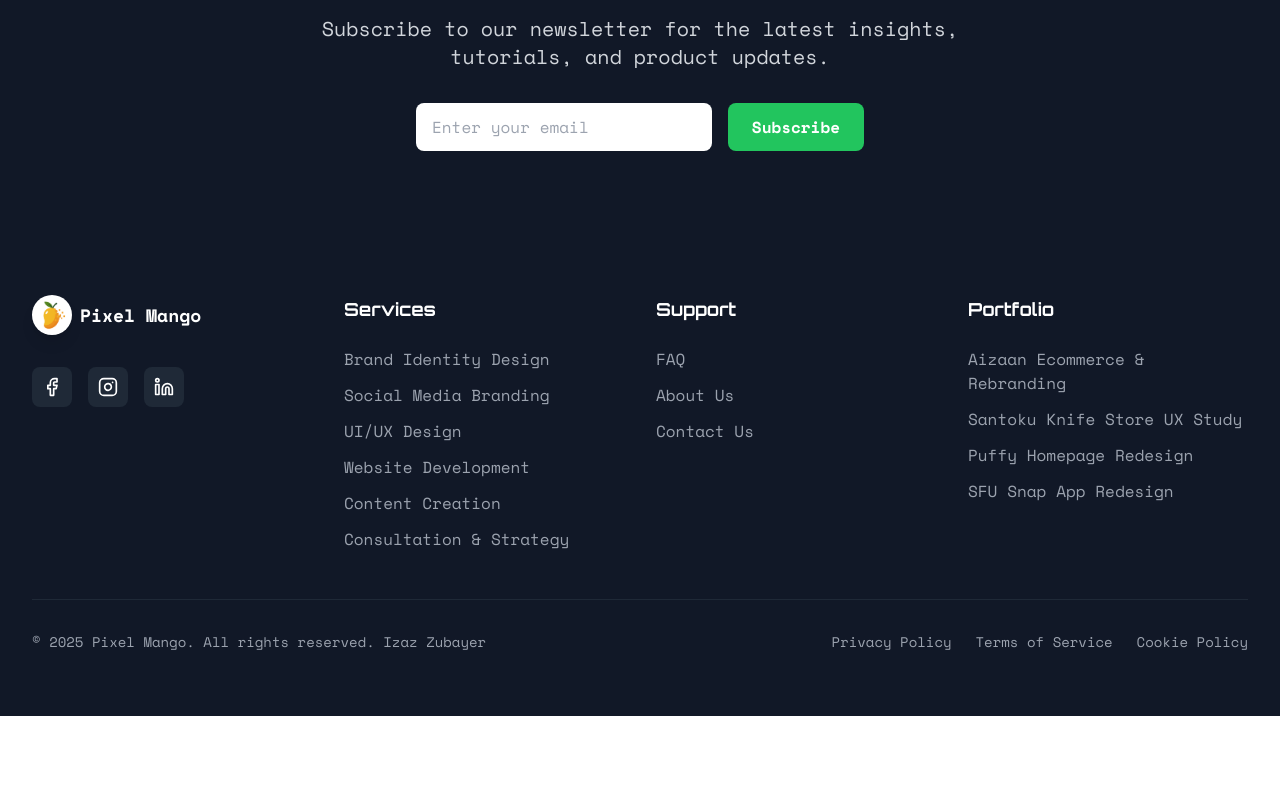
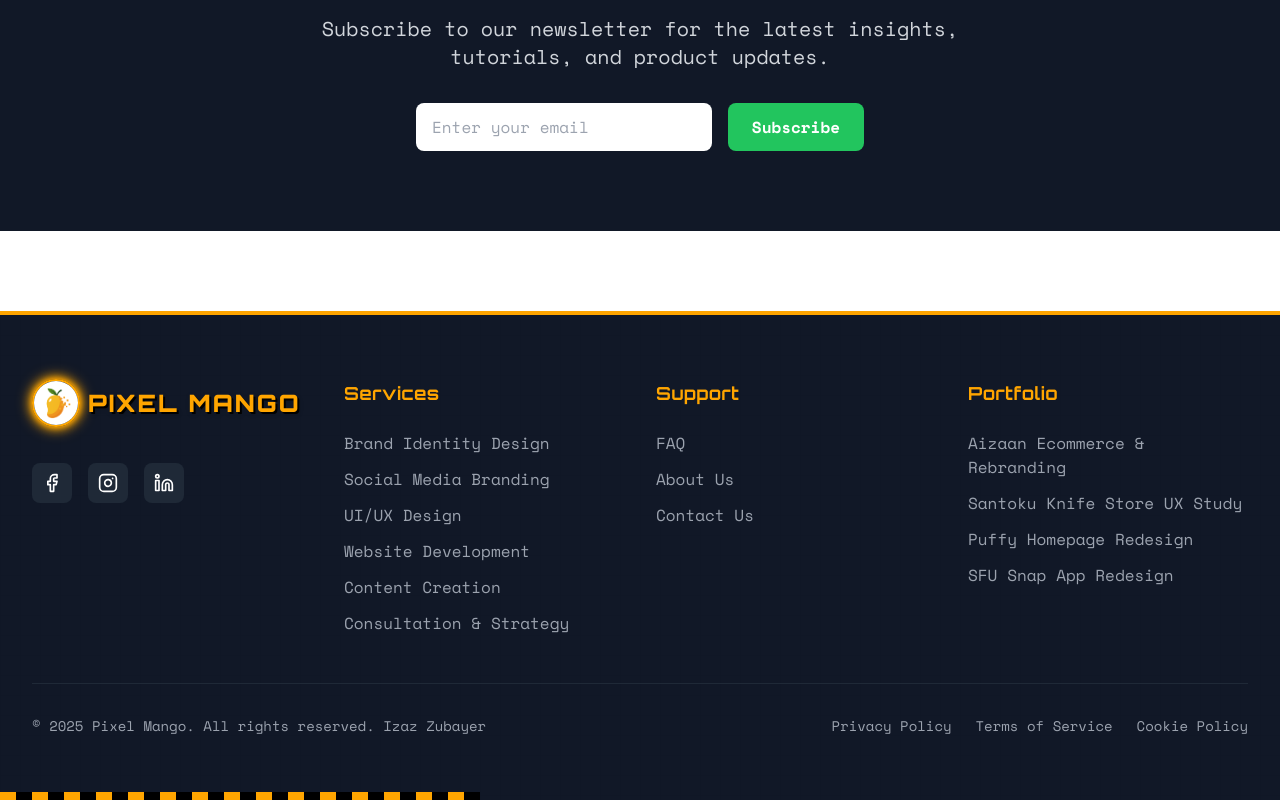
Before and after one commit to Izazzubayer/Updated-PM-Site, a React (Vite) app: page /blog in a window 1280 px wide. Shown: the part 1280-2080 px from the top of the page. Before the commit the page ends 1996 px from the top, so only its background shows below. Built offline with nearby package versions, Linux system fonts and the light colour scheme; a web font is replaced by a local one.

Commit message:
Refactor: Footer and hover styling updates
- Revamped the footer area to match the website's design, including pixelated background and hover effect fixes.
- Nested portfolio items in the navigation bar.
- Fixed global hover color overlapping issue.

```diff
--- a/src/components/Footer.tsx
+++ b/src/components/Footer.tsx
@@ -5,18 +5,32 @@ import { Link } from 'react-router-dom';
 
 const Footer = () => {
   return (
-    <footer className="bg-gray-900 dark:bg-gray-950 text-white">
-      <div className="max-w-7xl mx-auto px-4 sm:px-6 lg:px-8 py-16">
+    <footer className="relative bg-gray-900 text-white overflow-hidden border-t-4 border-mango-500 mt-20">
+      {/* Pixel Grid Overlay */}
+      <div className="absolute inset-0 z-0 pixel-grid pointer-events-none opacity-30" />
+      {/* Pixel Bottom Edge */}
+      <div className="absolute bottom-0 left-0 w-full flex z-10">
+        {Array.from({ length: 30 }).map((_, i) => (
+          <div
+            key={i}
+            className="h-2 w-4"
+            style={{
+              background: i % 2 === 0 ? '#FFA500' : '#000',
+            }}
+          />
+        ))}
+      </div>
+      <div className="max-w-7xl mx-auto px-4 sm:px-6 lg:px-8 py-16 relative z-10">
         <div className="grid md:grid-cols-2 lg:grid-cols-4 gap-8">
-          {/* Logo and Socials */}
-          <div className="lg:col-span-1 space-y-6 flex flex-col">
-            <Link to="/" className="flex items-center space-x-2 mb-2">
+          {/* Logo + Socials */}
+          <div className="lg:col-span-1 flex flex-col items-start space-y-6">
+            <Link to="/" className="flex items-center space-x-2 mb-3">
               <img
                 src="/lovable-uploads/59e78e85-cc0a-4c41-8037-5153fb6fd80c.png"
                 alt="Pixel Mango Logo"
-                className="w-10 h-10 rounded-full shadow-lg"
+                className="w-12 h-12 rounded-full shadow-lg border-2 border-mango-500 animate-pixel-glow"
               />
-              <span className="text-lg font-semibold">Pixel Mango</span>
+              <span className="text-2xl font-pixel text-mango-500 pixel-text drop-shadow">Pixel Mango</span>
             </Link>
             <div className="flex space-x-4 mt-2">
               <a
@@ -24,101 +38,97 @@ const Footer = () => {
                 target="_blank"
                 rel="noopener noreferrer"
                 aria-label="Facebook"
-                className="w-10 h-10 bg-gray-800 dark:bg-gray-900 rounded-lg flex items-center justify-center hover:bg-green-500 transition-colors"
+                className="group w-10 h-10 bg-gray-800 rounded-lg flex items-center justify-center transition-all border-2 border-transparent hover:border-mango-500 hover:shadow-xl"
               >
-                <Facebook className="w-5 h-5" />
+                <Facebook className="w-5 h-5 text-white group-hover:text-mango-500 transition-colors" />
               </a>
               <a
                 href="https://www.instagram.com/pixelmango.studio/"
                 target="_blank"
                 rel="noopener noreferrer"
                 aria-label="Instagram"
-                className="w-10 h-10 bg-gray-800 dark:bg-gray-900 rounded-lg flex items-center justify-center hover:bg-green-500 transition-colors"
+                className="group w-10 h-10 bg-gray-800 rounded-lg flex items-center justify-center transition-all border-2 border-transparent hover:border-mango-500 hover:shadow-xl"
               >
-                <Instagram className="w-5 h-5" />
+                <Instagram className="w-5 h-5 text-white group-hover:text-mango-500 transition-colors" />
               </a>
               <a
                 href="https://www.linkedin.com/company/pixel-mango/?viewAsMember=true"
                 target="_blank"
                 rel="noopener noreferrer"
                 aria-label="LinkedIn"
-                className="w-10 h-10 bg-gray-800 dark:bg-gray-900 rounded-lg flex items-center justify-center hover:bg-green-500 transition-colors"
+                className="group w-10 h-10 bg-gray-800 rounded-lg flex items-center justify-center transition-all border-2 border-transparent hover:border-mango-500 hover:shadow-xl"
               >
-                <Linkedin className="w-5 h-5" />
+                <Linkedin className="w-5 h-5 text-white group-hover:text-mango-500 transition-colors" />
               </a>
             </div>
           </div>
-
           {/* Services */}
           <div>
-            <h3 className="text-lg font-semibold mb-6">Services</h3>
+            <h3 className="text-lg font-semibold mb-6 font-pixel text-mango-500 tracking-wide">Services</h3>
             <ul className="space-y-3">
               <li>
-                <Link to="/services/brand-identity" className="text-gray-400 hover:text-green-500 transition-colors">Brand Identity Design</Link>
+                <Link to="/services/brand-identity" className="footer-link">Brand Identity Design</Link>
               </li>
               <li>
-                <Link to="/services/social-media" className="text-gray-400 hover:text-green-500 transition-colors">Social Media Branding</Link>
+                <Link to="/services/social-media" className="footer-link">Social Media Branding</Link>
               </li>
               <li>
-                <Link to="/services/ui-ux-design" className="text-gray-400 hover:text-green-500 transition-colors">UI/UX Design</Link>
+                <Link to="/services/ui-ux-design" className="footer-link">UI/UX Design</Link>
               </li>
               <li>
-                <Link to="/services/website-development" className="text-gray-400 hover:text-green-500 transition-colors">Website Development</Link>
+                <Link to="/services/website-development" className="footer-link">Website Development</Link>
               </li>
               <li>
-                <Link to="/services/content-creation" className="text-gray-400 hover:text-green-500 transition-colors">Content Creation</Link>
+                <Link to="/services/content-creation" className="footer-link">Content Creation</Link>
               </li>
               <li>
-                <Link to="/services/consultation-strategy" className="text-gray-400 hover:text-green-500 transition-colors">Consultation & Strategy</Link>
+                <Link to="/services/consultation-strategy" className="footer-link">Consultation &amp; Strategy</Link>
               </li>
             </ul>
           </div>
-
           {/* Support */}
           <div>
-            <h3 className="text-lg font-semibold mb-6">Support</h3>
+            <h3 className="text-lg font-semibold mb-6 font-pixel text-mango-500 tracking-wide">Support</h3>
             <ul className="space-y-3">
               <li>
-                <Link to="/support/FAQ" className="text-gray-400 hover:text-green-500 transition-colors">FAQ</Link>
+                <Link to="/support/FAQ" className="footer-link">FAQ</Link>
               </li>
               <li>
-                <Link to="/support/AboutUs" className="text-gray-400 hover:text-green-500 transition-colors">About Us</Link>
+                <Link to="/support/AboutUs" className="footer-link">About Us</Link>
               </li>
               <li>
-                <Link to="/support/ContactUs" className="text-gray-400 hover:text-green-500 transition-colors">Contact Us</Link>
+                <Link to="/support/ContactUs" className="footer-link">Contact Us</Link>
               </li>
             </ul>
           </div>
-
           {/* Portfolio */}
           <div>
-            <h3 className="text-lg font-semibold mb-6">Portfolio</h3>
+            <h3 className="text-lg font-semibold mb-6 font-pixel text-mango-500 tracking-wide">Portfolio</h3>
             <ul className="space-y-3">
               <li>
-                <Link to="/portfolio/aizaan-ecommerce-rebranding" className="text-gray-400 hover:text-green-500 transition-colors">Aizaan Ecommerce & Rebranding</Link>
+                <Link to="/portfolio/aizaan-ecommerce-rebranding" className="footer-link">Aizaan Ecommerce &amp; Rebranding</Link>
               </li>
               <li>
-                <Link to="/portfolio/santoku-knife-store-ux" className="text-gray-400 hover:text-green-500 transition-colors">Santoku Knife Store UX Study</Link>
+                <Link to="/portfolio/santoku-knife-store-ux" className="footer-link">Santoku Knife Store UX Study</Link>
               </li>
               <li>
-                <Link to="/portfolio/puffy-homepage-redesign" className="text-gray-400 hover:text-green-500 transition-colors">Puffy Homepage Redesign</Link>
+                <Link to="/portfolio/puffy-homepage-redesign" className="footer-link">Puffy Homepage Redesign</Link>
               </li>
               <li>
-                <Link to="/portfolio/sfu-snap-app-redesign" className="text-gray-400 hover:text-green-500 transition-colors">SFU Snap App Redesign</Link>
+                <Link to="/portfolio/sfu-snap-app-redesign" className="footer-link">SFU Snap App Redesign</Link>
               </li>
             </ul>
           </div>
         </div>
-
         {/* Bottom Bar */}
         <div className="border-t border-gray-800 dark:border-gray-700 mt-12 pt-8 flex flex-col md:flex-row justify-between items-center">
           <p className="text-gray-400 text-sm">
             &copy; {new Date().getFullYear()} Pixel Mango. All rights reserved. Izaz Zubayer
           </p>
           <div className="flex space-x-6 mt-4 md:mt-0">
-            <Link to="/privacy-policy" className="text-gray-400 hover:text-green-500 text-sm transition-colors">Privacy Policy</Link>
-            <Link to="/terms-of-service" className="text-gray-400 hover:text-green-500 text-sm transition-colors">Terms of Service</Link>
-            <Link to="/cookie-policy" className="text-gray-400 hover:text-green-500 text-sm transition-colors">Cookie Policy</Link>
+            <Link to="/privacy-policy" className="footer-link text-sm">Privacy Policy</Link>
+            <Link to="/terms-of-service" className="footer-link text-sm">Terms of Service</Link>
+            <Link to="/cookie-policy" className="footer-link text-sm">Cookie Policy</Link>
           </div>
         </div>
       </div>
--- a/src/components/Header.tsx
+++ b/src/components/Header.tsx
@@ -40,7 +40,16 @@ const Header = () => {
         { name: 'Consultation & Strategy', href: '/services/consultation-strategy', icon: '💡' }
       ]
     },
-    { name: 'Portfolio', href: '/portfolio' },
+    {
+      name: 'Portfolio',
+      href: '/portfolio',
+      dropdown: [
+        { name: 'Aizaan Ecommerce & Rebranding', href: '/portfolio/aizaan-ecommerce-rebranding', icon: '🛒' },
+        { name: 'Santoku Knife Store UX Study', href: '/portfolio/santoku-knife-store-ux', icon: '🔪' },
+        { name: 'Puffy Homepage Redesign', href: '/portfolio/puffy-homepage-redesign', icon: '💤' },
+        { name: 'SFU Snap App Redesign', href: '/portfolio/sfu-snap-app-redesign', icon: '📱' }
+      ]
+    },
     {
       name: 'Support',
       href: '/support',
--- a/src/index.css
+++ b/src/index.css
@@ -1,4 +1,3 @@
-
 @import url('https://fonts.googleapis.com/css2?family=Orbitron:wght@400;700;900&family=Space+Mono:wght@400;700&display=swap');
 
 @tailwind base;
@@ -280,3 +279,37 @@
   border-bottom: 0;
   margin-left: -18px;
 }
+
+/* ----- Pixel Mango Footer Link ----- */
+.footer-link {
+  @apply text-gray-400 transition-all relative font-mono hover:text-mango-500 hover:underline;
+}
+.footer-link:after {
+  content: "";
+  display: block;
+  position: absolute;
+  left: 0;
+  bottom: -3px;
+  width: 0%;
+  height: 2px;
+  background: #FFA500;
+  transition: width 0.3s;
+}
+.footer-link:hover:after {
+  width: 100%;
+}
+
+/* Site-wide link hover improvements */
+a, .footer-link, .hover\:text-mango-500 {
+  transition: color 0.2s;
+}
+
+/* Hide green hover globally where possible, prefer mango-500 (orange) for hover */
+a:hover, .hover\:text-mango-500:hover {
+  color: #FFA500 !important;
+}
+
+/* Prevent text overlap with background when hover (for readability) */
+a:hover, .footer-link:hover {
+  text-shadow: 0 2px 8px rgba(0,0,0,0.18);
+}
```
